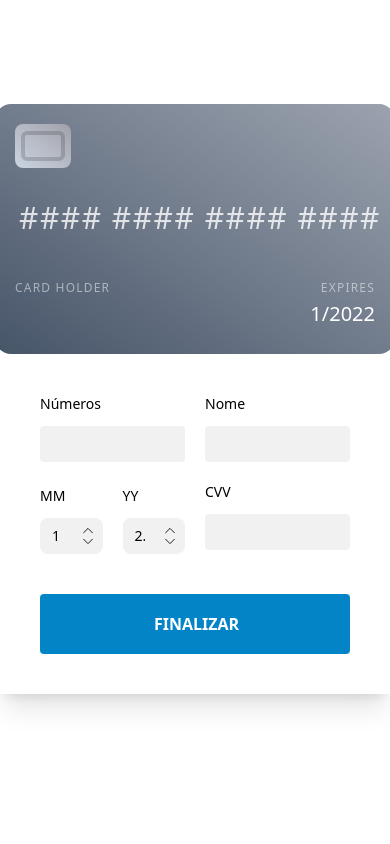
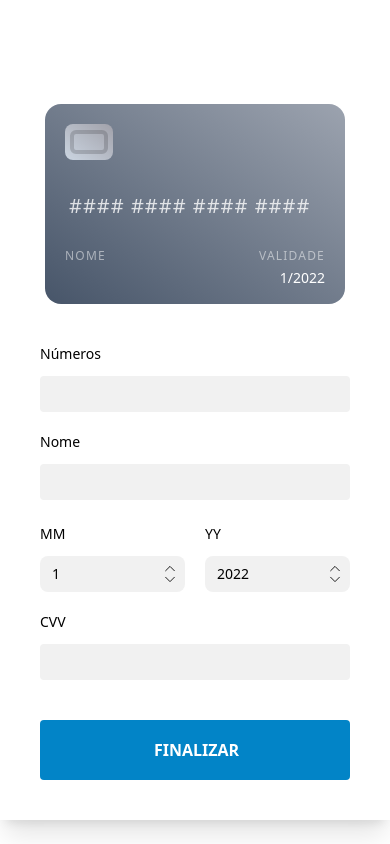
Before and after one commit to igorssc/payment-form, a Next.js app: page / in a window 390 px wide. Built offline with nearby package versions, Linux system fonts and the light colour scheme.

Commit message:
Add responsive css

```diff
--- a/src/components/Card.tsx
+++ b/src/components/Card.tsx
@@ -42,7 +42,7 @@ export const Card = ({
     <>
       <div
         className={clsx(
-          "credit-card-box perspective-10 w-[400px] h-[250px] relative left-1/2 -translate-x-1/2",
+          "credit-card-box perspective-10 w-[300px] h-[200px] md:w-[400px] md:h-[250px] relative left-1/2 -translate-x-1/2",
           className
         )}
         {...props}
@@ -63,8 +63,8 @@ export const Card = ({
               brand === "elo" && "!from-orange-500 !to-yellow-600"
             )}
           >
-            <div className="chip absolute w-14 h-11 top-5 left-5 bg-gradient-to-tr from-slate-300 to-zinc-400 rounded-lg before:content-[''] before:absolute before:top-0 before:bottom-0 before:left-0 before:right-0 before:m-auto before:w-4/5 before:h-2/3 before:rounded-md before:border-4 before:border-zinc-800/20"></div>
-            <div className="logo absolute top-2 right-5 w-14 flex items-center justify-center h-16">
+            <div className="chip absolute w-12 md:w-14 h-9 md:h-11 top-5 left-5 bg-gradient-to-tr from-slate-300 to-zinc-400 rounded-lg before:content-[''] before:absolute before:top-0 before:bottom-0 before:left-0 before:right-0 before:m-auto before:w-4/5 before:h-2/3 before:rounded-md before:border-4 before:border-zinc-800/20"></div>
+            <div className="logo absolute top-2 right-5 w-14 flex items-center justify-center h-14 md:h-16">
               {brand &&
                 ["visa", "mastercard", "diners", "american", "elo"].some(
                   (value) => value === brand
@@ -87,18 +87,18 @@ export const Card = ({
                   />
                 )}
             </div>
-            <div className="number absolute my-0 mx-auto top-24 left-6 text-3xl opacity-80 tracking-wider">
+            <div className="number absolute my-0 mx-auto top-[5.5rem] md:top-24 left-6 text-xl md:text-3xl opacity-80 tracking-wider">
               {showNumberCard}
             </div>
-            <div className="card-holder absolute my-0 mx-auto top-44 left-5 text-xl capitalize">
+            <div className="card-holder absolute my-0 mx-auto top-36 md:top-44 left-5 text-sm md:text-xl capitalize">
               <label className="text-xs font-normal opacity-50 block mb-1 tracking-widest uppercase">
-                Card holder
+                Nome
               </label>
               <div>{holderName}</div>
             </div>
-            <div className="card-expiration-date absolute my-0 mx-auto top-44 left-auto right-5 text-xl capitalize text-right">
+            <div className="card-expiration-date absolute my-0 mx-auto top-36 md:top-44 left-auto right-5 text-sm md:text-xl capitalize text-right">
               <label className="text-xs font-normal opacity-50 block mb-1 tracking-widest uppercase">
-                Expires
+                Validade
               </label>
               <div>
                 {monthExpiration}/{yearExpiration}
@@ -116,8 +116,8 @@ export const Card = ({
               brand === "elo" && "!from-orange-500 !to-yellow-600"
             )}
           >
-            <div className="strip absolute w-full h-12 top-7 left-0 bg-gradient-to-r from-zinc-700 to-zinc-900"></div>
-            <div className="logo top-44 absolute right-5 w-14 flex items-center justify-center h-16">
+            <div className="strip absolute w-full h-9 md:h-12 top-7 left-0 bg-gradient-to-r from-zinc-700 to-zinc-900"></div>
+            <div className="logo top-36 md:top-44 absolute right-5 w-14 flex items-center justify-center h-16">
               {brand &&
                 ["visa", "mastercard", "diners", "american", "elo"].some(
                   (value) => value === brand
@@ -140,7 +140,7 @@ export const Card = ({
                   />
                 )}
             </div>
-            <div className="ccv h-9 bg-white w-11/12 rounded-md top-28 left-0 right-0 absolute my-0 mx-auto text-right pr-2">
+            <div className="ccv h-7 md:h-9 bg-white w-11/12 rounded-md top-24 md:top-28 left-0 right-0 absolute my-0 mx-auto text-right pr-2 text-sm md:text-xl">
               <label className="text-xs font-normal opacity-50 block tracking-widest uppercase -mt-6 mb-3 text-white">
                 CCV
               </label>
--- a/src/components/FormPayment.tsx
+++ b/src/components/FormPayment.tsx
@@ -70,7 +70,7 @@ export const FormPayment = ({ setShowPaymentCard }: FormPaymentProps) => {
 
   return (
     <>
-      <div className="grid grid-cols-2 gap-5">
+      <div className="grid lg:grid-cols-2 gap-5">
         <Input
           label="Números"
           value={showNumbersInput}
```
